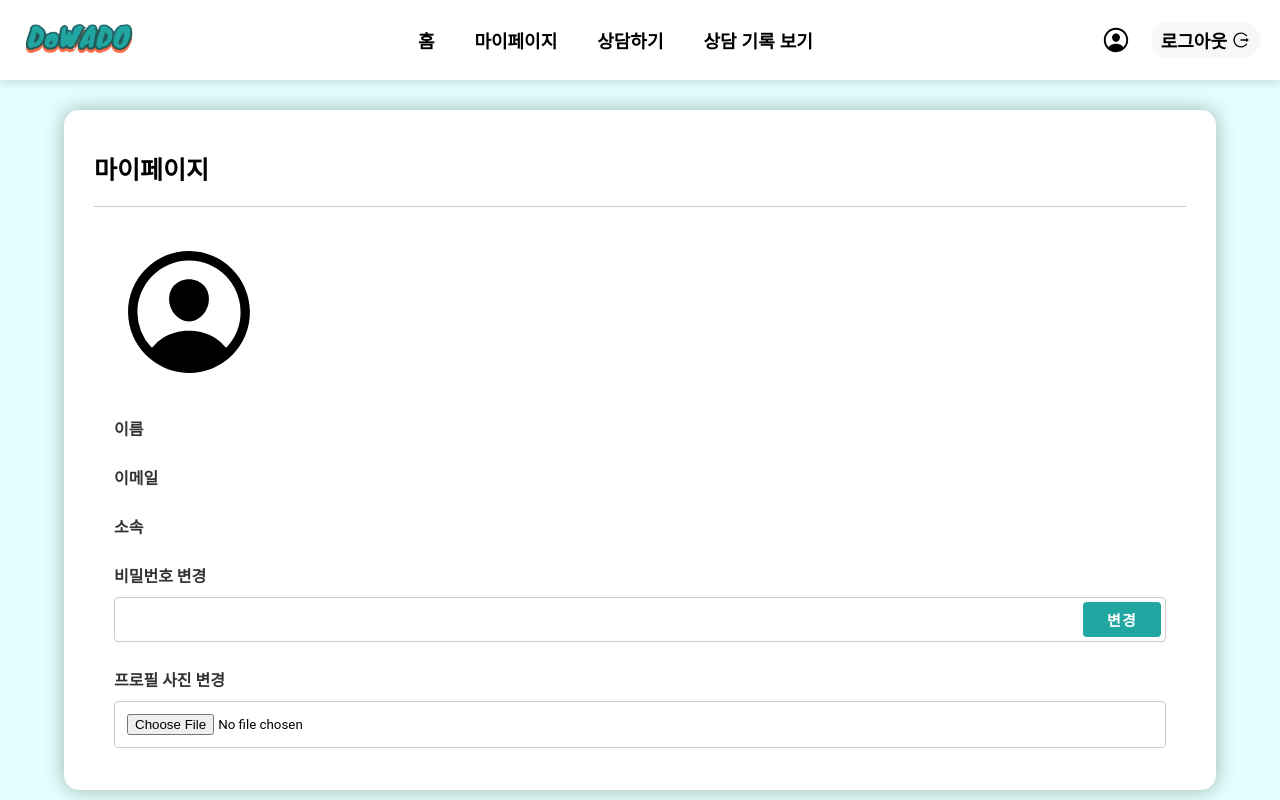
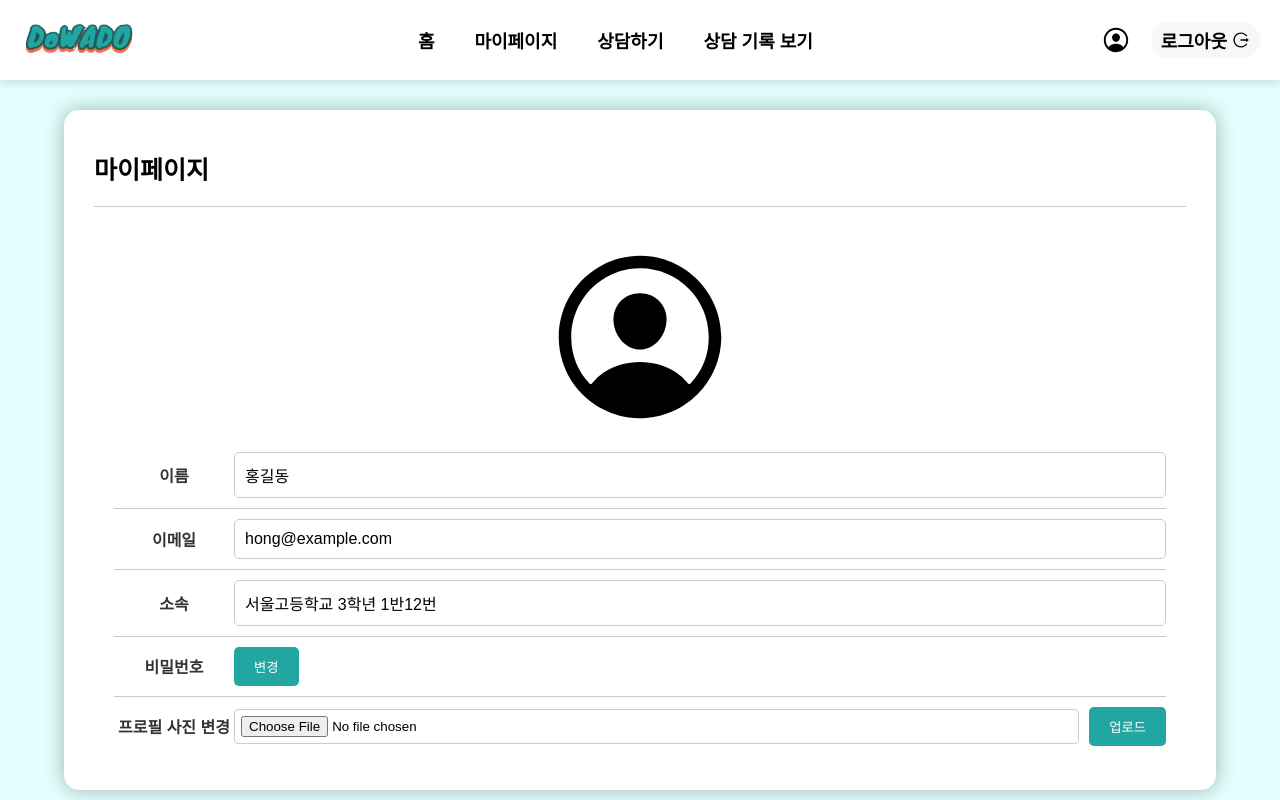
Before and after one commit to DoWA-DO/DoWADO-Web-Client, a React (Create React App) app: page /mypage in a window 1280 px wide. Built offline with nearby package versions, Linux system fonts and the light colour scheme.

Commit message:
마이페이지 수정

```diff
--- /dev/null
+++ b/src/components/ChangePasswordModal.jsx
@@ -0,0 +1,68 @@
+import React from "react";
+import "../ui/ChangePasswordModal.css"; // 모달 스타일을 분리하여 가져옴
+
+const ChangePassword = ({
+  show,
+  onClose,
+  onSubmit,
+  currentPassword,
+  newPassword,
+  confirmPassword,
+  setCurrentPassword,
+  setNewPassword,
+  setConfirmPassword,
+  errorMessage,
+}) => {
+  if (!show) {
+    return null;
+  }
+
+  return (
+    <div className="modal-overlay">
+      <div className="modal-content">
+        <button className="modal-close" onClick={onClose}>
+          &times;
+        </button>
+        <h2>비밀번호 변경</h2>
+        <form onSubmit={onSubmit}>
+          <div className="cp-form-group">
+            <label htmlFor="currentPassword">현재 비밀번호</label>
+            <input
+              type="password"
+              id="currentPassword"
+              value={currentPassword}
+              onChange={(e) => setCurrentPassword(e.target.value)}
+              required
+            />
+          </div>
+          <div className="cp-form-group">
+            <label htmlFor="newPassword">새로운 비밀번호</label>
+            <input
+              type="password"
+              id="newPassword"
+              value={newPassword}
+              onChange={(e) => setNewPassword(e.target.value)}
+              required
+            />
+          </div>
+          <div className="cp-form-group">
+            <label htmlFor="confirmPassword">비밀번호 확인</label>
+            <input
+              type="password"
+              id="confirmPassword"
+              value={confirmPassword}
+              onChange={(e) => setConfirmPassword(e.target.value)}
+              required
+            />
+          </div>
+          {errorMessage && <p className="error-message">{errorMessage}</p>}
+          <button type="submit" className="submit-button">
+            변경
+          </button>
+        </form>
+      </div>
+    </div>
+  );
+};
+
+export default ChangePassword;
--- a/src/components/MypageForm.jsx
+++ b/src/components/MypageForm.jsx
@@ -1,97 +1,202 @@
-import React, { useState } from "react";
-import "../ui/Mypage.css"; // 스타일을 별도의 CSS 파일로 분리
-import { useAuth } from "./AuthContext"; // 상대 경로 조정
+import React, { useState, useEffect } from "react";
+import axios from "axios";
+import "../ui/Mypage.css";
+import { useAuth } from "./AuthContext";
 import { IoPersonCircleOutline } from "react-icons/io5";
+import ChangePassword from "./ChangePasswordModal";
 
 const MypageForm = () => {
-  const { updatePassword, updateProfilePicture } = useAuth();
+  const { updateProfilePicture } = useAuth();
+  const [currentPassword, setCurrentPassword] = useState("");
   const [newPassword, setNewPassword] = useState("");
+  const [confirmPassword, setConfirmPassword] = useState("");
   const [profilePicture, setProfilePicture] = useState(null);
-  const [preview, setPreview] = useState("");
+  const [user, setUser] = useState(null);
+  const [role, setRole] = useState("");
+  const [showModal, setShowModal] = useState(false); // 모달 상태
+  const [errorMessage, setErrorMessage] = useState("");
 
-  const handlePasswordChange = (e) => {
+  useEffect(() => {
+    // 더미 데이터를 사용하여 UI 테스트
+    const fetchUserInfo = () => {
+      const userRole = "student"; // 테스트용 더미 데이터
+      const dummyUser = {
+        name: "홍길동",
+        email: "hong@example.com",
+        school: "서울고등학교",
+        grade: "3학년",
+        class: "1반",
+        number: "12번",
+        profilePicture: "", // 테스트용 기본 이미지 URL
+      };
+      setRole(userRole);
+      setUser(dummyUser);
+    };
+
+    fetchUserInfo();
+  }, []);
+
+  const validatePassword = (password) => {
+    const regex = /^(?=.*[a-z])(?=.*\d)[a-zA-Z\d]{8,}$/;
+    return regex.test(password);
+  };
+
+  const handlePasswordChange = async (e) => {
     e.preventDefault();
-    updatePassword(newPassword)
-      .then(() => {
+    if (!validatePassword(newPassword)) {
+      setErrorMessage(
+        "비밀번호는 숫자, 소문자, 특수문자를 포함하여 8자리 이상이어야 합니다."
+      );
+      return;
+    }
+    if (newPassword !== confirmPassword) {
+      setErrorMessage("비밀번호가 일치하지 않습니다.");
+      return;
+    }
+    try {
+      const response = await axios.post(
+        "http://your-fastapi-server-url/api/verify-password",
+        { current_password: currentPassword },
+        {
+          headers: {
+            Authorization: `Bearer ${localStorage.getItem("token")}`,
+          },
+        }
+      );
+      if (response.data.valid) {
+        await axios.post(
+          "http://your-fastapi-server-url/api/change-password",
+          {
+            current_password: currentPassword,
+            new_password: newPassword,
+          },
+          {
+            headers: {
+              Authorization: `Bearer ${localStorage.getItem("token")}`,
+            },
+          }
+        );
+        setCurrentPassword("");
+        setNewPassword("");
+        setConfirmPassword("");
+        setErrorMessage("");
         alert("비밀번호가 성공적으로 변경되었습니다.");
-      })
-      .catch((error) => {
-        alert("비밀번호 변경에 실패했습니다. " + error.message);
-      });
+        setShowModal(false);
+      } else {
+        setErrorMessage("현재 비밀번호가 일치하지 않습니다.");
+      }
+    } catch (error) {
+      setErrorMessage("비밀번호 변경에 실패했습니다. " + error.message);
+    }
   };
 
   const handleProfilePictureChange = (e) => {
     const file = e.target.files[0];
     setProfilePicture(file);
-    const reader = new FileReader();
-    reader.onloadend = () => {
-      setPreview(reader.result);
-    };
-    reader.readAsDataURL(file);
   };
 
-  const handleProfilePictureSubmit = (e) => {
+  const handleProfilePictureSubmit = async (e) => {
     e.preventDefault();
     if (profilePicture) {
-      updateProfilePicture(profilePicture)
-        .then(() => {
-          alert("프로필 사진이 성공적으로 변경되었습니다.");
-        })
-        .catch((error) => {
-          alert("프로필 사진 변경에 실패했습니다. " + error.message);
-        });
+      const formData = new FormData();
+      formData.append("file", profilePicture);
+
+      try {
+        const response = await axios.post(
+          "http://your-fastapi-server-url/upload-profile-picture",
+          formData,
+          {
+            headers: {
+              "Content-Type": "multipart/form-data",
+              Authorization: `Bearer ${localStorage.getItem("token")}`,
+            },
+          }
+        );
+
+        const fileUrl = response.data.file_url;
+        await updateProfilePicture(fileUrl); // 서버에 저장된 파일 URL을 업데이트하는 함수
+
+        setUser({ ...user, profilePicture: fileUrl });
+        setProfilePicture(null);
+        alert("프로필 사진이 성공적으로 변경되었습니다.");
+      } catch (error) {
+        alert("프로필 사진 변경에 실패했습니다. " + error.message);
+      }
     }
   };
 
+  if (!user) {
+    return <div>Loading...</div>;
+  }
+
   return (
     <div className="mypage-forms">
-      <div className="mp-form-section">
+      <div className="mp-form-section center">
         <div className="mp-profile">
-          <IoPersonCircleOutline className="mp-profile-img" />
+          {user.profilePicture ? (
+            <img
+              src={user.profilePicture}
+              alt="Profile"
+              className="mp-profile-img"
+            />
+          ) : (
+            <IoPersonCircleOutline className="mp-profile-img" />
+          )}
         </div>
       </div>
       <div className="mp-form-section">
         <h4>이름</h4>
+        <div className="user-info">{user.name}</div>
       </div>
+      <div className="mp-form-line"></div>
       <div className="mp-form-section">
         <h4>이메일</h4>
+        <div className="user-info">{user.email}</div>
       </div>
+      <div className="mp-form-line"></div>
       <div className="mp-form-section">
         <h4>소속</h4>
+        <div className="user-info school">
+          {user.school} {user.grade} {user.class}
+          {role === "student" && <>{user.number}</>}
+        </div>
       </div>
+      <div className="mp-form-line"></div>
       <div className="mp-form-section">
-        <h4>비밀번호 변경</h4>
-        <form onSubmit={handlePasswordChange}>
-          <div className="pw-change-btn">
-            <input
-              className="mp-input-container"
-              type="password"
-              value={newPassword}
-              onChange={(e) => setNewPassword(e.target.value)}
-              required
-            />
-            <button type="submit">변경</button>
-          </div>
-        </form>
+        <h4>비밀번호</h4>
+        <button type="button" onClick={() => setShowModal(true)}>
+          변경
+        </button>
       </div>
+      <div className="mp-form-line"></div>
       <div className="mp-form-section">
         <h4>프로필 사진 변경</h4>
-        <form onSubmit={handleProfilePictureSubmit}>
+        <form
+          onSubmit={handleProfilePictureSubmit}
+          className="profile-picture-form"
+        >
           <input
             type="file"
             accept="image/*"
             onChange={handleProfilePictureChange}
             required
+            className="profile-picture-input"
           />
-          {preview && (
-            <img
-              src={preview}
-              alt="Profile Preview"
-              className="profile-preview"
-            />
-          )}
+          <button type="submit">업로드</button>
         </form>
       </div>
+      <ChangePassword
+        show={showModal}
+        onClose={() => setShowModal(false)}
+        onSubmit={handlePasswordChange}
+        currentPassword={currentPassword}
+        newPassword={newPassword}
+        confirmPassword={confirmPassword}
+        setCurrentPassword={setCurrentPassword}
+        setNewPassword={setNewPassword}
+        setConfirmPassword={setConfirmPassword}
+        errorMessage={errorMessage}
+      />
     </div>
   );
 };
--- /dev/null
+++ b/src/ui/ChangePasswordModal.css
@@ -0,0 +1,82 @@
+.modal-overlay {
+  position: fixed;
+  top: 0;
+  left: 0;
+  right: 0;
+  bottom: 0;
+  background: rgba(0, 0, 0, 0.5);
+  display: flex;
+  justify-content: center;
+  align-items: center;
+  z-index: 1000;
+}
+
+.modal-content {
+  background: white;
+  padding: 30px;
+  border-radius: 10px;
+  max-width: 500px;
+  width: 100%;
+  position: relative;
+  box-shadow: 0 5px 15px rgba(0, 0, 0, 0.3);
+}
+
+.modal-close {
+  position: absolute;
+  top: 10px;
+  right: 10px;
+  background: none;
+  border: none;
+  font-size: 25px;
+  cursor: pointer;
+}
+
+.modal-content h2 {
+  margin-bottom: 20px;
+  text-align: center;
+}
+
+.cp-form-group {
+  margin-bottom: 20px;
+  display: flex;
+  flex-direction: column;
+}
+
+.cp-form-group label {
+  margin-bottom: 8px;
+  font-weight: bold;
+}
+
+.cp-form-group input {
+  padding: 10px;
+  border: 1px solid #ccc;
+  border-radius: 5px;
+  box-sizing: border-box;
+}
+
+.submit-button {
+  padding: 10px 20px;
+  background-color: #21a6a1;
+  color: white;
+  border: none;
+  border-radius: 5px;
+  cursor: pointer;
+  transition: background-color 0.3s;
+  font-size: 16px;
+  font-weight: bold;
+  text-align: center;
+  margin: 0 auto; /* 중앙 정렬 */
+  display: block; /* 중앙 정렬 */
+  width: fit-content; /* 글씨 길이에 맞추기 */
+}
+
+.submit-button:hover {
+  background-color: #1d8e8a;
+}
+
+.error-message {
+  color: red;
+  margin-top: -10px;
+  margin-bottom: 20px;
+  text-align: center;
+}
--- a/src/ui/Mypage.css
+++ b/src/ui/Mypage.css
@@ -1,7 +1,7 @@
 .mp-page-name {
   font-size: 25px;
   font-weight: bold;
-  margin: 10px 0 10px 0;
+  margin: 10px 0;
 }
 
 .mp-line {
@@ -17,100 +17,136 @@
 }
 
 .mp-form-section {
-  margin-bottom: 25px;
+  margin-bottom: 10px;
+  display: flex;
+  align-items: center;
+}
+
+.mp-form-section.center {
+  justify-content: center;
+  margin-bottom: 15px;
+}
+
+.mp-form-section h4 {
+  flex: 0 0 120px; /* h4의 고정 너비를 약간 넓혀서 간격 조정 */
+  margin: 0;
+  color: #333;
+  text-align: center;
+  word-break: keep-all;
+}
+
+.user-info {
+  flex: 1; /* 남은 공간을 모두 차지 */
+  border: 1px solid #ccc;
+  border-radius: 5px;
+  padding: 10px;
 }
 
 .pw-change-btn {
   display: flex;
   align-items: center;
-  position: relative;
 }
 
-.pw-change-btn input {
-  width: 100%; /* 버튼의 너비를 뺀 나머지 공간 차지 */
-  padding: 10px;
-  border: 1px solid #9d9d9d;
-  border-radius: 5px 0 0 5px; /* 왼쪽 모서리만 둥글게 */
-  font-size: 16px;
-  box-sizing: border-box;
-}
-
-.pw-change-btn button {
-  position: absolute;
-  width: auto;
-  top: 5px;
-  bottom: 5px;
-  right: 5px;
-  border: none;
-  border-radius: 8px;
-  color: #ffffff;
-  padding: 10px 20px;
-  font-family: "Telegraf";
-  font-style: normal;
-  font-weight: 800;
-  font-size: 15px;
-  letter-spacing: 0.08em;
-  cursor: pointer;
-  text-align: center;
-  display: flex;
-  align-items: center;
-}
-
-.mp-form-section h4 {
-  margin-bottom: 10px;
-  font-family: "Roboto", sans-serif;
-  color: #333; /* 제목 색상 변경 */
-}
-
-.mp-form-section label {
-  display: block;
-  margin-bottom: 8px;
-  font-family: "Roboto", sans-serif;
-  color: #555;
-}
-
-.mp-form-section input[type="password"],
 .mp-form-section input[type="file"] {
   width: 100%; /* 너비 100%로 설정 */
-  padding: 12px; /* 안쪽 여백 늘리기 */
+  padding: 6px; /* 안쪽 여백 늘리기 */
   border: 1px solid #ccc;
   border-radius: 4px;
-  font-family: "Roboto", sans-serif;
+  margin-right: 10px;
   transition: border-color 0.3s, box-shadow 0.3s;
   box-sizing: border-box; /* 박스 크기를 border-box로 설정하여 패딩과 테두리 포함 */
 }
 
-.mp-form-section input[type="password"]:focus,
 .mp-form-section input[type="file"]:focus {
   border-color: #21a6a1; /* 포커스 시 테두리 색상 변경 */
   box-shadow: 0 0 8px rgba(33, 166, 161, 0.5); /* 포커스 시 그림자 효과 */
 }
 
+.mp-form-section form {
+  display: flex;
+  align-items: center;
+  width: 100%;
+}
+
 .mp-form-section button {
-  padding: 12px 24px; /* 내부 패딩 설정 */
+  padding: 10px 20px; /* 내부 패딩 설정 */
   background-color: #21a6a1;
   color: white;
   border: none;
-  border-radius: 4px;
+  border-radius: 5px;
   cursor: pointer;
-  font-family: "Roboto", sans-serif;
   transition: background-color 0.3s;
+  display: flex;
+  align-items: center;
+  white-space: nowrap;
 }
 
 .mp-form-section button:hover {
   background-color: #1d8e8a; /* 호버 시 배경색 변경 */
 }
 
-.profile-preview {
-  margin-top: 10px;
-  width: 150px;
-  height: 150px;
+.mp-profile-img {
+  width: 200px;
+  height: 200px;
+  display: block;
+  margin-left: auto;
+  margin-right: auto;
   border-radius: 50%;
-  object-fit: cover;
-  box-shadow: 0 4px 8px rgba(0, 0, 0, 0.1);
 }
 
-.mp-profile-img {
-  width: 150px;
-  height: 150px;
+.mp-form-line {
+  width: 100%;
+  height: 1px;
+  background-color: #ccc;
+  margin: 10px auto;
 }
+
+@media (max-width: 767px) {
+  .mypage-forms {
+    padding: 10px;
+  }
+
+  .mp-form-section {
+    flex-direction: column;
+    align-items: flex-start;
+  }
+
+  .mp-form-section.center {
+    align-items: center;
+  }
+
+  .mp-form-section h4 {
+    flex: none;
+    width: 100%;
+    margin-bottom: 5px;
+    text-align: left;
+  }
+
+  .user-info {
+    width: 100%;
+  }
+
+  .mp-form-section input[type="file"] {
+    margin-right: 5px;
+  }
+
+  .mp-profile-img {
+    width: 150px;
+    height: 150px;
+  }
+}
+
+@media (max-width: 479px) {
+  .mp-page-name {
+    font-size: 20px;
+  }
+
+  .mp-form-section h4 {
+    font-size: 14px;
+  }
+
+  .mp-profile-img {
+    width: 100px;
+    height: 100px;
+  }
+}
```
Also changed, not shown: src/ui/PageLayout.css (line endings or trailing spaces).
